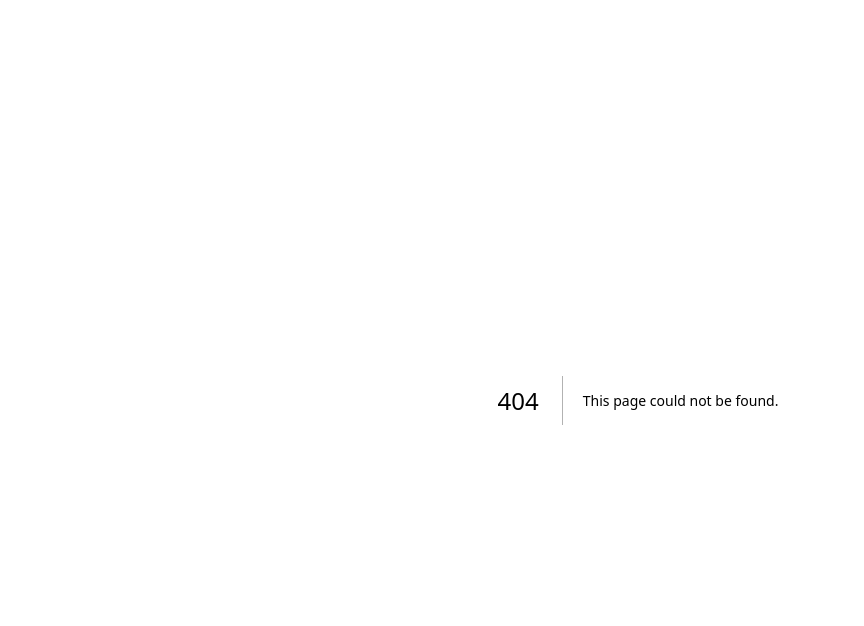
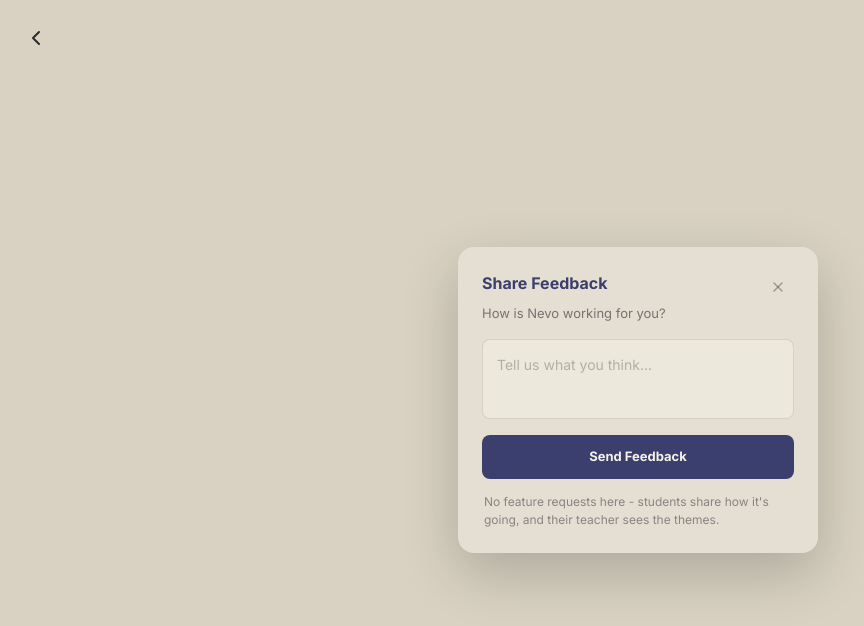
Before and after one commit to teslimsadiqnevo/nevo-frontend-2.0, a Next.js app: page /student/profile/feedback in a window 1280 px wide. Before the commit this address had no page. Shown: the top 626 px of the page, without its empty margins (2-866 px from the left). Built offline with nearby package versions, Linux system fonts and the light colour scheme.

Commit message:
feat(student): profile feedback entry, inline name edit, change PIN (D4)

```diff
--- /dev/null
+++ b/src/app/student/profile/feedback/page.tsx
@@ -0,0 +1,11 @@
+import type { Metadata } from "next";
+import { StudentFeedbackScreen } from "@/components/student/Feedback/StudentFeedbackScreen";
+
+export const metadata: Metadata = {
+  title: "Share feedback - Nevo",
+};
+
+// "Tell us something" (Profile & Settings) - the student feedback view (SCRUM-68).
+export default function StudentFeedbackPage() {
+  return <StudentFeedbackScreen />;
+}
--- /dev/null
+++ b/src/app/student/profile/pin/page.tsx
@@ -0,0 +1,11 @@
+import type { Metadata } from "next";
+import { ChangePinScreen } from "@/components/student/Profile/ChangePinScreen";
+
+export const metadata: Metadata = {
+  title: "Change PIN - Nevo",
+};
+
+// "Change PIN" (Profile & Settings) - reuses the onboarding PIN pattern.
+export default function StudentChangePinPage() {
+  return <ChangePinScreen />;
+}
--- /dev/null
+++ b/src/components/student/Feedback/StudentFeedbackScreen.tsx
@@ -0,0 +1,110 @@
+"use client";
+
+import { useEffect, useRef, useState } from "react";
+import { useRouter } from "next/navigation";
+import { ChevronLeft, Check, X } from "lucide-react";
+
+const PROFILE_HREF = "/student/profile";
+/** The sent state closes on its own (frame: "auto-closes ~1.5s in-app"). */
+const SENT_CLOSE_MS = 1500;
+
+/**
+ * Student feedback (SCRUM-68 · `Nevo Feedback`, role=student) - the "Tell us
+ * something" destination from Profile & Settings. The gentler student variant:
+ * no Feedback/Feature pills, a short optional note, and reassurance that nothing
+ * they say changes their lesson. Sent shows the calm success pattern (navy
+ * circle + cream check) and returns to Profile on its own.
+ *
+ * Full-screen view over a dimmed cream backdrop with a 44×44 back chevron,
+ * matching the Student App's feedback view. TODO(api): submit to the real
+ * feedback endpoint when it lands; TODO(D6): route the note through the Nevo
+ * Keyboard composer on touch.
+ */
+export function StudentFeedbackScreen() {
+  const router = useRouter();
+  const [note, setNote] = useState("");
+  const [sent, setSent] = useState(false);
+
+  const closeTimer = useRef<ReturnType<typeof setTimeout> | null>(null);
+  useEffect(() => () => {
+    if (closeTimer.current) clearTimeout(closeTimer.current);
+  }, []);
+
+  const back = () => router.push(PROFILE_HREF);
+
+  const submit = () => {
+    setSent(true);
+    closeTimer.current = setTimeout(back, SENT_CLOSE_MS);
+  };
+
+  return (
+    <div className="relative flex min-h-[100dvh] items-center justify-center bg-[#d9d2c2] px-6 py-10">
+      <button
+        type="button"
+        aria-label="Back"
+        onClick={back}
+        className="absolute top-4 left-4 z-20 flex size-11 cursor-pointer items-center justify-center rounded-[10px] transition-colors hover:bg-nevo-near-black/[0.06] active:bg-nevo-near-black/[0.12]"
+      >
+        <ChevronLeft className="size-6 text-nevo-near-black" strokeWidth={2} />
+      </button>
+
+      {/* Panel surface is Cream Elevated 2 (#e5dfd3) - raised-on-raised (DS tokens). */}
+      <div className="flex w-[360px] max-w-full min-h-[300px] flex-col rounded-[16px] bg-[#e5dfd3] p-6 shadow-[0_20px_56px_rgba(0,0,0,0.2)]">
+        {sent ? (
+          <div className="m-auto text-center">
+            <span className="inline-flex size-14 items-center justify-center rounded-full bg-nevo-navy motion-safe:animate-nevo-pop">
+              <Check className="size-[26px] text-nevo-cream" strokeWidth={2.6} />
+            </span>
+            <h3 className="mt-4 text-[17px] font-semibold text-nevo-near-black">
+              Thank you - that&apos;s on its way
+            </h3>
+            <p className="mt-2 text-sm leading-[1.55] text-nevo-near-black/62">
+              The panel closes on its own. You can share more any time.
+            </p>
+          </div>
+        ) : (
+          <>
+            <div className="flex items-start justify-between">
+              <div>
+                <div className="text-base font-bold text-nevo-navy">
+                  Share Feedback
+                </div>
+                <p className="mt-2 max-w-[280px] text-[13px] leading-[1.55] text-nevo-near-black/60">
+                  How is Nevo working for you?
+                </p>
+              </div>
+              <button
+                type="button"
+                aria-label="Close"
+                onClick={back}
+                className="-mt-1.5 -mr-1.5 flex size-11 shrink-0 cursor-pointer items-center justify-center rounded-full text-nevo-near-black/40 transition-colors hover:text-nevo-near-black/60"
+              >
+                <X className="size-4" strokeWidth={2} />
+              </button>
+            </div>
+
+            <textarea
+              value={note}
+              onChange={(e) => setNote(e.target.value)}
+              placeholder="Tell us what you think..."
+              className="mt-4 min-h-[80px] w-full resize-none rounded-[8px] border border-nevo-near-black/12 bg-nevo-cream-elevated p-3.5 text-sm leading-[1.5] text-nevo-near-black outline-none transition-colors placeholder:text-nevo-near-black/30 focus:border-nevo-navy"
+            />
+
+            <button
+              type="button"
+              onClick={submit}
+              className="mt-4 flex h-11 w-full cursor-pointer items-center justify-center rounded-[8px] bg-nevo-navy text-[13px] font-bold text-nevo-cream transition-[filter,transform] hover:brightness-106 active:scale-[0.98]"
+            >
+              Send Feedback
+            </button>
+
+            <p className="mx-0.5 mt-3.5 text-xs leading-[1.5] text-nevo-near-black/50">
+              No feature requests here - students share how it&apos;s going, and
+              their teacher sees the themes.
+            </p>
+          </>
+        )}
+      </div>
+    </div>
+  );
+}
--- /dev/null
+++ b/src/components/student/Profile/ChangePinScreen.tsx
@@ -0,0 +1,33 @@
+"use client";
+
+import { useRouter } from "next/navigation";
+import { ChevronLeft } from "lucide-react";
+import { PinCreationScreen } from "@/components/student/Onboarding/PinCreationScreen";
+
+const PROFILE_HREF = "/student/profile";
+
+/**
+ * Change PIN (Profile & Settings → "Change PIN"). The product frames reuse the
+ * PIN-creation pattern wholesale (`Nevo Student App` changepin view = the PIN
+ * Frame + a 44×44 back chevron), so this wraps `PinCreationScreen` and returns
+ * to Profile on completion or via the chevron. TODO(api): persist the new PIN
+ * via the auth client once the contract lands.
+ */
+export function ChangePinScreen() {
+  const router = useRouter();
+  const back = () => router.push(PROFILE_HREF);
+
+  return (
+    <div className="relative">
+      <button
+        type="button"
+        aria-label="Back"
+        onClick={back}
+        className="absolute top-4 left-4 z-20 flex size-11 cursor-pointer items-center justify-center rounded-[10px] transition-colors hover:bg-nevo-near-black/[0.06] active:bg-nevo-near-black/[0.12]"
+      >
+        <ChevronLeft className="size-6 text-nevo-near-black" strokeWidth={2} />
+      </button>
+      <PinCreationScreen onComplete={back} />
+    </div>
+  );
+}
--- a/src/components/student/Profile/ProfileSettings.tsx
+++ b/src/components/student/Profile/ProfileSettings.tsx
@@ -1,8 +1,9 @@
 "use client";
 
 import { useCallback, useEffect, useRef, useState } from "react";
-import { Check, ChevronRight } from "lucide-react";
-import { Switch } from "@/components/shared";
+import { useRouter } from "next/navigation";
+import { Check, ChevronRight, MessageCircle } from "lucide-react";
+import { NevoKeyboard, Switch } from "@/components/shared";
 import { MOCK_STUDENT } from "@/components/student/Shell/studentNav";
 import { useAccessibility } from "@/context/AccessibilityContext";
 import { cn } from "@/lib/utils";
@@ -29,7 +30,23 @@
  * takes effect across the whole app immediately.
  */
 export function ProfileSettings() {
+  const router = useRouter();
   const statements = visibleChannelStatements(MOCK_CHANNEL_CONFIDENCE);
+
+  // Editable display name (product frame: tap Change → inline input; initials
+  // derive from the name). TODO(api): persist via the profile endpoint.
+  const [name, setName] = useState(MOCK_STUDENT.name);
+  const [editingName, setEditingName] = useState(false);
+  const [nameKbOpen, setNameKbOpen] = useState(false);
+  const nameInputRef = useRef<HTMLInputElement | null>(null);
+  const initials =
+    name
+      .split(/\s+/)
+      .filter(Boolean)
+      .map((w) => w[0])
+      .slice(0, 2)
+      .join("")
+      .toUpperCase() || MOCK_STUDENT.initials;
 
   const {
     reducedMotion,
@@ -161,24 +178,83 @@
       <SectionHeading>Account</SectionHeading>
       <div className="flex items-center gap-3.5 py-3">
         <span className="flex size-14 shrink-0 items-center justify-center rounded-full bg-nevo-navy text-xl font-semibold text-nevo-cream">
-          {MOCK_STUDENT.initials}
+          {initials}
+        </span>
+        {editingName ? (
+          <input
+            ref={nameInputRef}
+            value={name}
+            onChange={(e) => setName(e.target.value)}
+            onFocus={() => setNameKbOpen(true)}
+            onBlur={() => {
+              setNameKbOpen(false);
+              setEditingName(false);
+              if (!name.trim()) setName(MOCK_STUDENT.name);
+              else flashSaved();
+            }}
+            onKeyDown={(e) => {
+              if (e.key === "Enter") {
+                e.preventDefault();
+                e.currentTarget.blur();
+              }
+            }}
+            // A.12: the Nevo Keyboard drives entry on touch; hardware keyboard
+            // still types on desktop, where the on-screen one is hidden.
+            inputMode="none"
+            autoFocus
+            aria-label="Your name"
+            className="h-[42px] min-w-0 flex-1 rounded-[10px] border-[1.5px] border-nevo-navy bg-nevo-cream-elevated px-3.5 text-[15px] text-nevo-near-black outline-none"
+          />
+        ) : (
+          <>
+            <span className="min-w-0 flex-1 truncate text-[15px] text-nevo-near-black">
+              {name}
             </span>
             <button
               type="button"
+              onClick={() => setEditingName(true)}
               className="cursor-pointer text-[15px] font-medium text-nevo-navy"
-          // TODO(account): edit name/avatar flow.
             >
               Change
             </button>
+          </>
+        )}
       </div>
       <button
         type="button"
-        // TODO(pin): open the Change PIN flow (reuses the onboarding PIN pattern).
+        onClick={() => router.push("/student/profile/feedback")}
+        className="flex w-full cursor-pointer items-center justify-between border-t border-nevo-near-black/8 py-4 text-left"
+      >
+        <span className="flex items-center gap-2.5">
+          <MessageCircle
+            className="size-[18px] text-nevo-navy/70"
+            strokeWidth={1.9}
+          />
+          <span className="text-[15px] text-nevo-near-black">
+            Tell us something
+          </span>
+        </span>
+        <ChevronRight className="size-5 text-nevo-near-black/40" strokeWidth={2} />
+      </button>
+      <button
+        type="button"
+        onClick={() => router.push("/student/profile/pin")}
         className="flex w-full cursor-pointer items-center justify-between border-t border-nevo-near-black/8 py-4 text-left"
       >
         <span className="text-[15px] text-nevo-near-black">Change PIN</span>
         <ChevronRight className="size-5 text-nevo-near-black/40" strokeWidth={2} />
       </button>
+
+      {/* Name entry on touch - the branded keyboard, focus-gated (A.12). */}
+      {nameKbOpen && (
+        <NevoKeyboard
+          layout="qwerty"
+          onKey={(c) => setName((n) => n + c)}
+          onBackspace={() => setName((n) => n.slice(0, -1))}
+          onReturn={() => nameInputRef.current?.blur()}
+          className="fixed inset-x-0 bottom-0 z-40 lg:hidden"
+        />
+      )}
 
       {/* Saved confirmation — quiet, transient, non-blocking */}
       <div
--- a/src/components/student/Shell/StudentShell.tsx
+++ b/src/components/student/Shell/StudentShell.tsx
@@ -90,5 +90,9 @@
   // Only the bare lesson route is the immersive player; its sub-routes (e.g.
   // `/summary`) are ordinary in-shell screens and keep the sidebar/nav.
   if (/^\/student\/lessons\/[^/]+\/?$/.test(pathname)) return true;
+  // Feedback + Change PIN are full-screen views with their own back chevron
+  // (Nevo Student App: `feedback` / `changepin`).
+  if (pathname === "/student/profile/feedback") return true;
+  if (pathname === "/student/profile/pin") return true;
   return false;
 }
```
Lines whose indentation alone changed are shown as unchanged.
